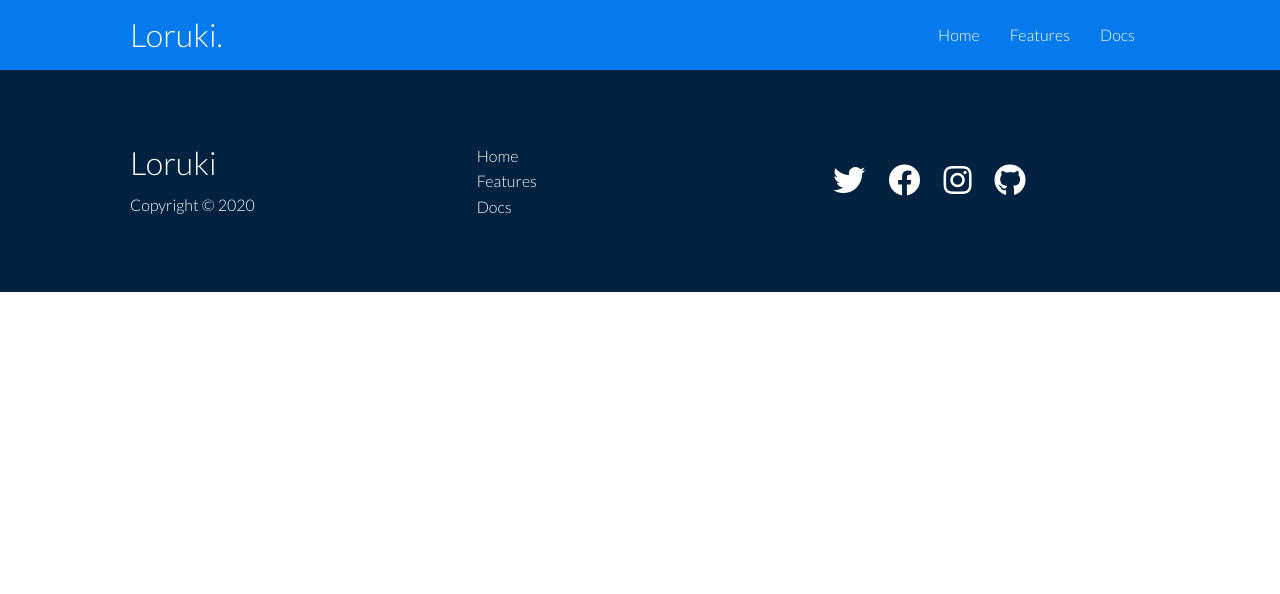
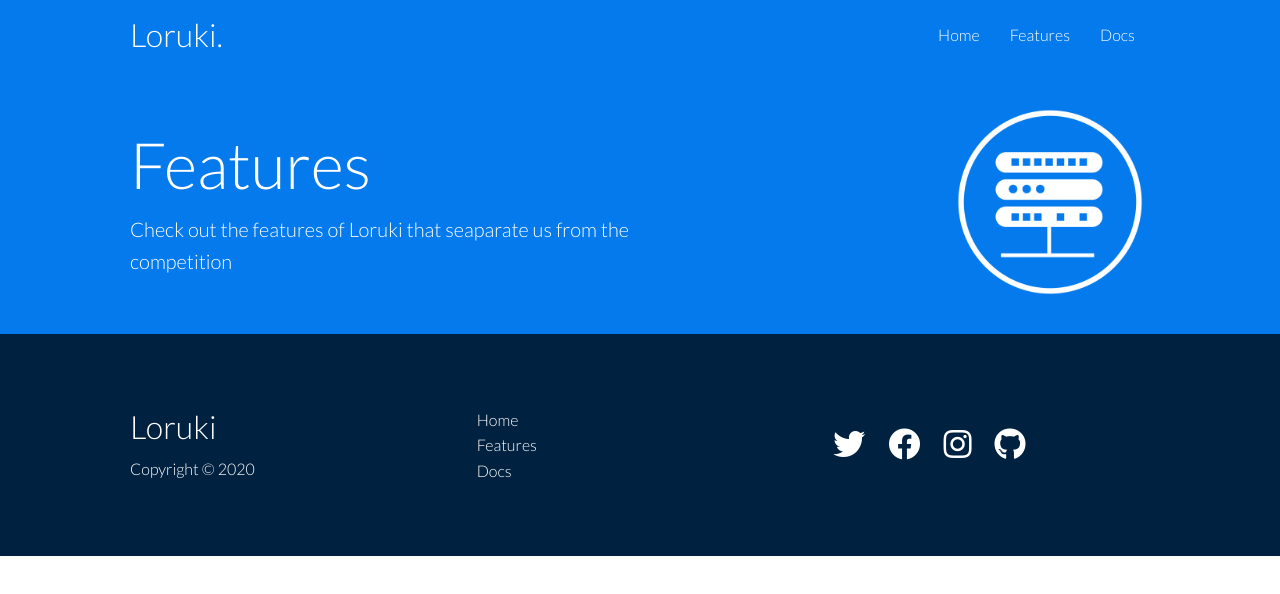
Before and after one commit to lawellwilhelm-dev/loruki, a website: page features.html in a window 1280 px wide. Drawn offline with Linux system fonts and the light colour scheme.

Commit message:
Build features-head section

```diff
--- a/css/style.css
+++ b/css/style.css
@@ -193,6 +193,15 @@ img {
     margin-bottom: 10px;
 }
 
+
+/* Features */
+.features-head img {
+    width: 200px;
+    justify-self: flex-end;
+}
+
+
+
 .footer .social a {
     margin: 0 10px;
 }
--- a/features.html
+++ b/features.html
@@ -28,8 +28,15 @@
         </div>
     </div>
 
-
-
+    <section class="features-head bg-primary pad-y-3">
+        <div class="container grid">
+            <div>
+                <h1 class="xl">Features</h1>
+                <p class="lead">Check out the features of Loruki that seaparate us from the competition</p>
+            </div>
+            <img src="images/server.png" alt="server">
+        </div>
+    </section>
 
     <footer class="footer bg-dark pad-y-5">
         <div class="container grid grid-3">
```
